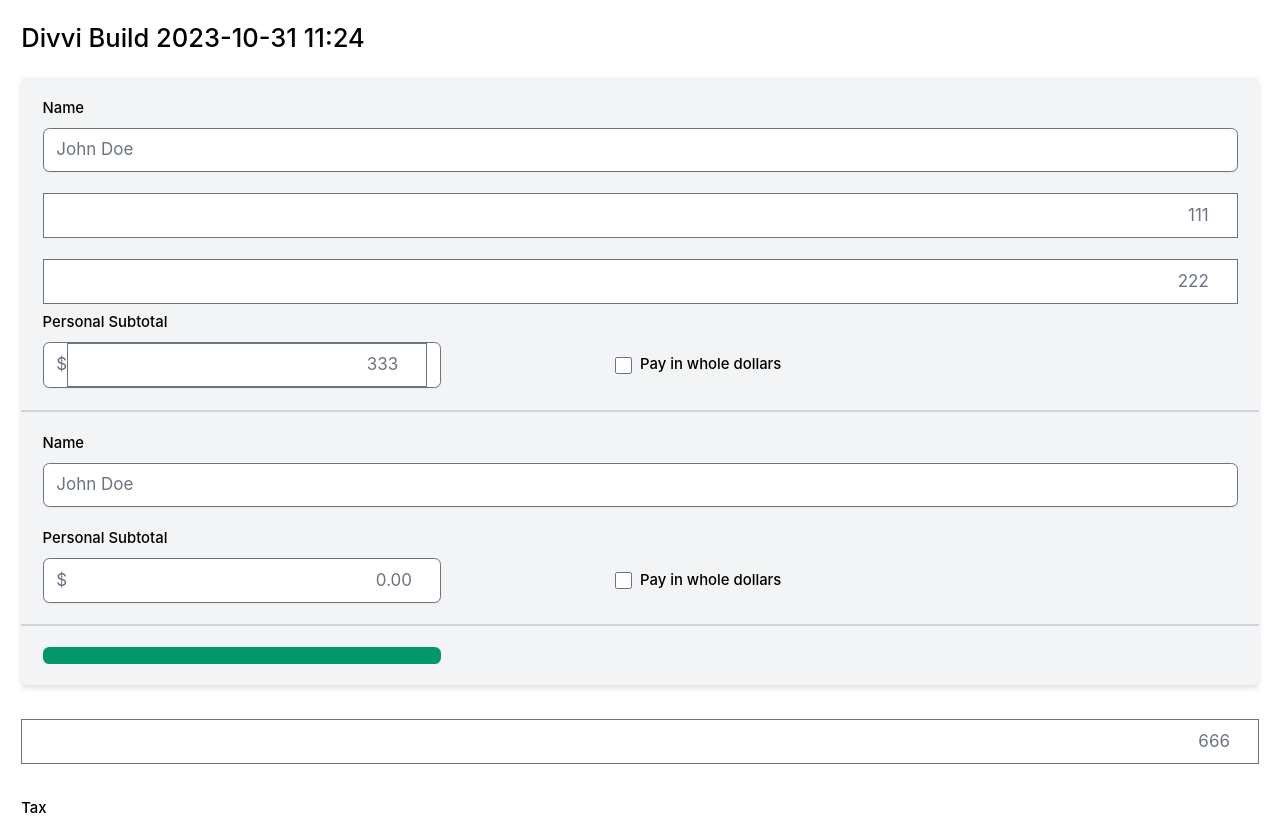
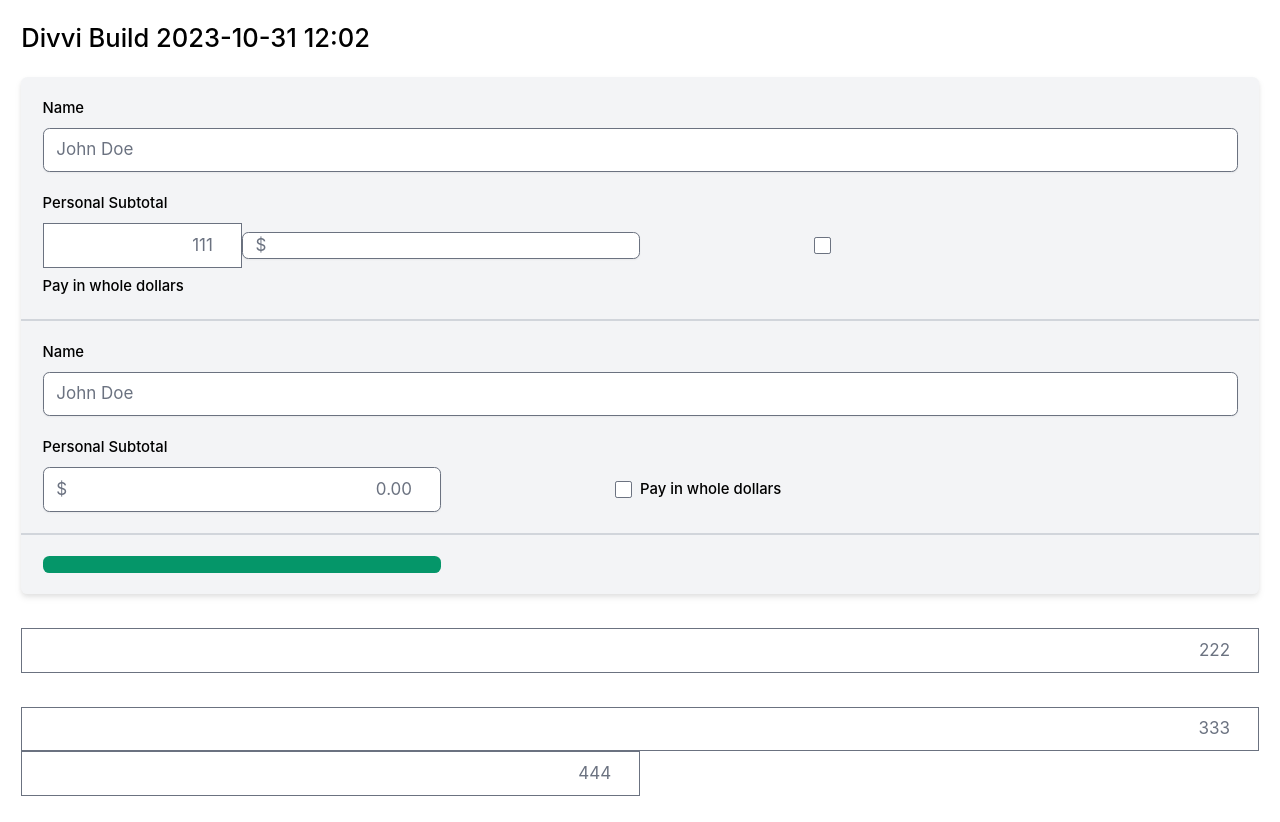
Before and after one commit to doubleaykay/purge_divvi, a plain HTML site: page index.html in a window 1280 px wide. Shown: the top 822 px of the page. Drawn offline with Linux system fonts and the light colour scheme.

Commit message:
Add test fields in grid layouts

```diff
--- a/index.html
+++ b/index.html
@@ -9,7 +9,7 @@
     <link href="https://fonts.googleapis.com/css2?family=Inter:wght@100;200;300;400;500;600;700;800;900&display=swap" rel="stylesheet"> -->
 </head>
 <body class="m-5">
-    <h1 class="text-2xl font-medium mb-5">Divvi Build 2023-10-31 11:24</h1>
+    <h1 class="text-2xl font-medium mb-5">Divvi Build 2023-10-31 12:02</h1>
     <form>
         <div class="grid grid-cols-1 gap-y-8">
             <!-- card -->
@@ -28,20 +28,16 @@
                             </button>
                             <input id="name-0" type="text" placeholder="John Doe" class="col-span-6 shadow-sm rounded-md">
                         </div>
-                        <!-- TEST FIELD -->
-                        <input type="number" placeholder="111" class="w-full text-right">
                         <!-- personal subtotal & rounding row -->
                         <div class="grid grid-cols-6 gap-y-2 items-center">
-                            <!-- TEST FIELD -->
-                            <input type="number" placeholder="222" class="w-full text-right col-span-6">
                             <!-- personal subtotal field -->
                             <label for="sub-0" class="font-medium text-sm col-span-6">
                                 Personal Subtotal
                             </label>
+                            <!-- TEST FIELD -->
+                            <input type="number" placeholder="111" class="w-full text-right">
                             <div class="col-span-2 flex items-center form-input shadow-sm rounded-md py-0 focus-within:ring-1 focus-within:ring-blue-600 focus-within:border-blue-600">
                                 <span class="select-none text-gray-500">$</span>
-                                <!-- TEST FIELD -->
-                                <input type="number" placeholder="333" class="w-full text-right">
                                 <!-- <input id="sub-0" type="number" placeholder="0.00" class="w-full text-right border-0 bg-transparent focus:ring-0  ml-1 px-0"> -->
                             </div>
                             <!-- rounding field -->
@@ -91,7 +87,12 @@
                 </ul>
             </div>
             <!-- TEST FIELD -->
-            <input type="number" placeholder="666" class="w-full text-right">
+            <input type="number" placeholder="222" class="w-full text-right">
+            <div class="grid grid-cols-2">
+                <!-- TEST FIELD -->
+                <input type="number" placeholder="333" class="w-full text-right col-span-2">
+                <input type="number" placeholder="444" class="w-full text-right">
+            </div>
             <!-- tax and tip fields -->
             <div class="grid grid-cols-1 gap-y-5">
                 <!-- tax row -->
```
Also changed, not shown: resources/css/tailwind.css.
